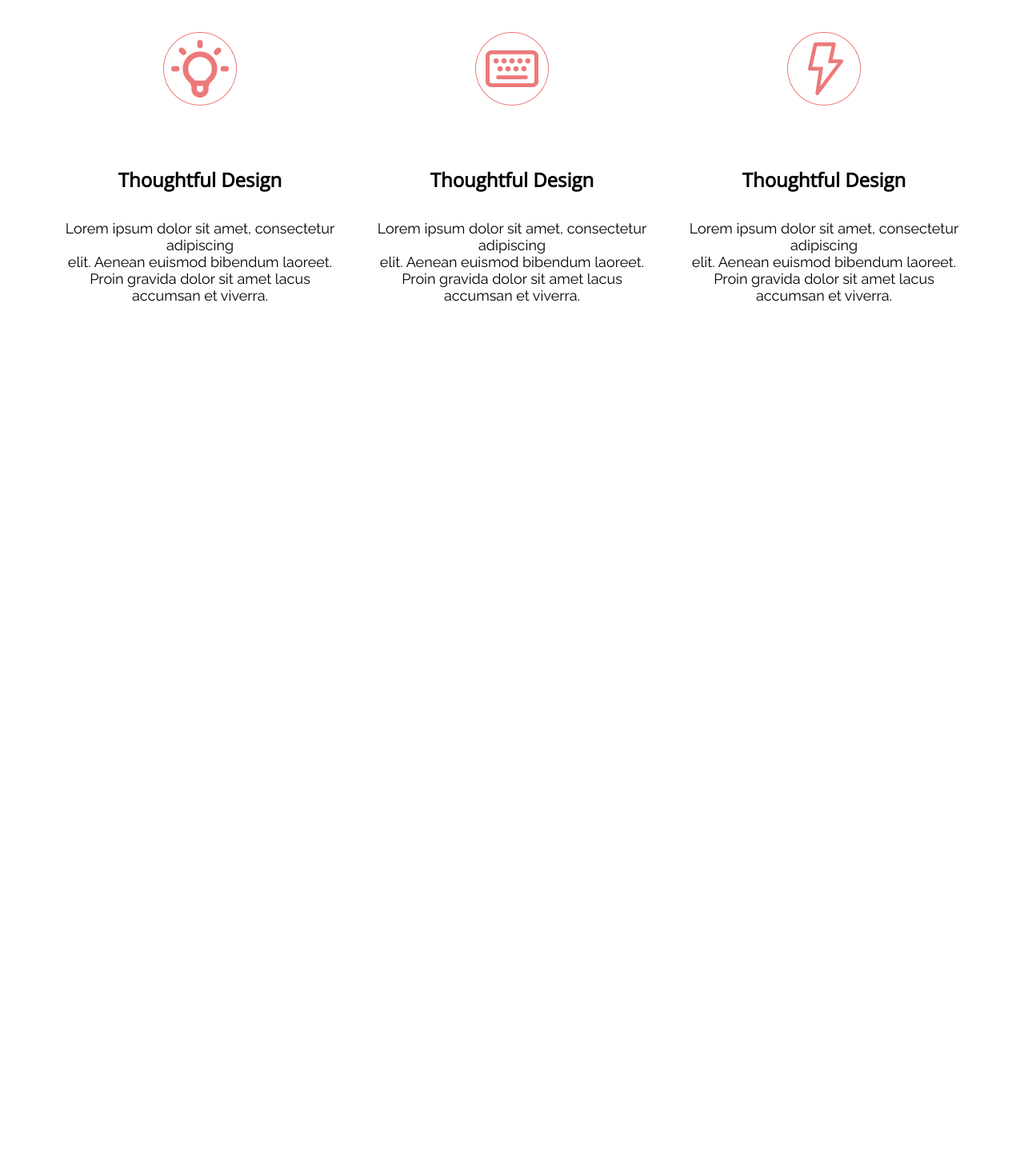
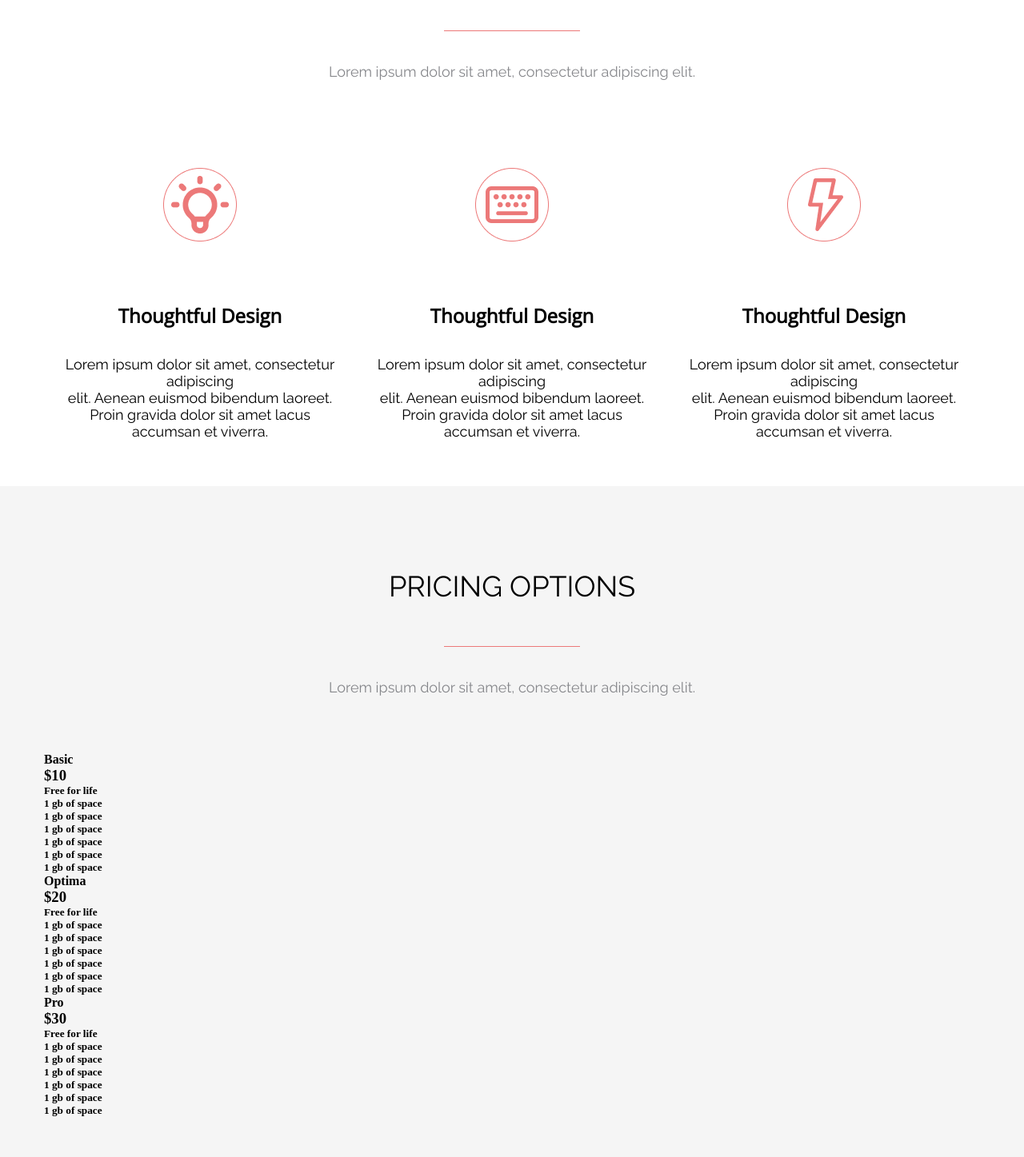
Before and after one commit to AlexIsaevich/tms_fe80, a plain HTML site: page index.html in a window 1280 px wide. Shown: the part 282-1729 px from the top of the page at 80% size. Before the commit the page ends 800 px from the top, so only its background shows below. Drawn offline with nearby package versions, Linux system fonts and the light colour scheme.

Commit message:
general updates hw lesson 2 about tabs and pricing sections

```diff
--- a/css/about.css
+++ b/css/about.css
@@ -1,11 +1,12 @@
 /* about section styling */
-.section__about-wrapper {
+
+.about__wrapper {
     margin: 0 auto;
-    padding: 0 15px;
+    padding: 50px 15px 58px 15px;
     max-width: 1170px;
 }
 
-.section__about-title {
+.about__title {
     padding: 54px 0;
 
     font-size: 36px;
@@ -13,9 +14,10 @@
     line-height: 42px;
     font-family: 'Raleway', sans-serif;
     font-weight: 400;
+    text-transform: uppercase;
 }
 
-.section__about-separator {
+.about__separator {
     width: 170px;
     height: 0;
     margin: 0 auto;
@@ -24,7 +26,7 @@
     border-top: solid 1px #EC7979;
 }
 
-.section__about-subtitle {
+.about__subtitle {
     padding: 40px 0 71px;
 
     color: #86878B;
@@ -35,13 +37,12 @@
     line-height: 21px;
 }
 
-.section__about-content {
+.about__content {
     display: flex;
-    padding: 0 0 58px 0;
     justify-content: space-between;
 }
 
-.section__content-item {
+.about__content-item {
     width: calc(100% / 3);
     margin: 0 15px;
     display: inline-block;
@@ -50,7 +51,7 @@
     text-align: center;
 }
 
-.section__content-title {
+.about__item-title {
     margin: 0 auto;
     padding: 33px 0 34px;
 
@@ -60,7 +61,7 @@
     font-weight: 700;
 }
 
-.section__content-subtitle {
+.about__item-subtitle {
     font-size: 18px;
     text-align: center;
     font-family: 'Raleway', sans-serif;
--- a/css/pricing.css
+++ b/css/pricing.css
@@ -0,0 +1,42 @@
+/* pricing section styling */
+
+.pricing {
+    background-color: #f5f5f5;
+}
+
+.pricing__wrapper {
+    margin: 0 auto;
+    padding: 50px 15px;
+    max-width: 1170px;
+}
+
+.pricing__title {
+    padding: 54px 0;
+
+    font-size: 36px;
+    text-align: center;
+    line-height: 42px;
+    font-family: 'Raleway', sans-serif;
+    font-weight: 400;
+    text-transform: uppercase;
+}
+
+.pricing__separator {
+    width: 170px;
+    height: 0;
+    margin: 0 auto;
+
+    border: none;
+    border-top: solid 1px #EC7979;
+}
+
+.pricing__subtitle {
+    padding: 40px 0 71px;
+
+    color: #86878B;
+    font-size: 18px;
+    text-align: center;
+    font-family: 'Raleway', sans-serif;
+    font-weight: 400;
+    line-height: 21px;
+}
--- a/css/tabs.css
+++ b/css/tabs.css
@@ -1 +1,11 @@
 /* tabs section styling */
+
+.tabs__wrapper {
+    margin: 0 auto;
+    padding: 99px 15px 0 15px;
+    max-width: 1170px;
+}
+
+.tab__content {
+    display: none;
+}
--- a/index.html
+++ b/index.html
@@ -8,35 +8,112 @@
         <title>FE80 Homework 2 Task 2</title>
     </head>
     <body>
-        <section class="section__about">
-            <div class="section__about-wrapper">
-                <h2 class="section__about-title">WHY THIS IS AWESOME</h2>
-                <hr class="section__about-separator">
-                <h5 class="section__about-subtitle">Lorem ipsum dolor sit amet, consectetur adipiscing elit.</h5>
-                <div class="section__about-content">
-                    <div class="section__content-item">
-                        <img class="section__content-image" src="img/about_icon_1.png">
-                        <h4 class="section__content-title">Thoughtful Design</h4>
-                        <h5 class="section__content-subtitle">Lorem ipsum dolor sit amet, consectetur adipiscing<br>
+        <section class="tabs">
+            <div class="tabs__wrapper">
+                <div class="tabs__nav">
+                    <button class="tab__nav-btn tab__nav-btn--is-active">Tab 1</button>
+                    <button class="tab__nav-btn">Tab 2</button>
+                    <button class="tab__nav-btn">Tab 3</button>
+                </div>
+                <div class="tabs__container">
+                    <div id="content-1" class="tab__content">
+                        <h3 class="tab__title">Tabs with soft transitioning effect.</h3>
+                        <h5 class="tab__text">Lorem ipsum dolor sit amet, consectetur adipiscing elit. Aenean euismod <br> bibendum laoreet. Proin gravida dolor sit amet lacus accumsan et viverra <br> justo commodo. Proin sodales pulvinar tempor. Cum sociis natoque penatibus et magnis dis parturient montes. <br><br> Lorem ipsum dolor sit amet, consectetur adipiscing elit. Aenean euismod <br> bibendum laoreet.</h5>
+                        <button class="tab__button">Download</button>
+                        <img class="tabs__image" src="img/new_york.png" alt="New York">
+                    </div>
+                    <div id="content-2" class="tab__content">
+                        <h3 class="tab__title">Tabs with soft transitioning effect.</h3>
+                        <h5 class="tab__text">Lorem ipsum dolor sit amet, consectetur adipiscing elit. Aenean euismod <br> bibendum laoreet. Proin gravida dolor sit amet lacus accumsan et viverra <br> justo commodo. Proin sodales pulvinar tempor. Cum sociis natoque penatibus et magnis dis parturient montes. <br><br> Lorem ipsum dolor sit amet, consectetur adipiscing elit. Aenean euismod <br> bibendum laoreet.</h5>
+                        <button class="tab__button">Download</button>
+                        <img class="tabs__image" src="img/london.png" alt="London">
+                    </div>
+                    <div id="content-3" class="tab__content">
+                        <h3 class="tab__title">Tabs with soft transitioning effect.</h3>
+                        <h5 class="tab__text">Lorem ipsum dolor sit amet, consectetur adipiscing elit. Aenean euismod <br> bibendum laoreet. Proin gravida dolor sit amet lacus accumsan et viverra <br> justo commodo. Proin sodales pulvinar tempor. Cum sociis natoque penatibus et magnis dis parturient montes. <br><br> Lorem ipsum dolor sit amet, consectetur adipiscing elit. Aenean euismod <br> bibendum laoreet.</h5>
+                        <button class="tab__button">Download</button>
+                        <img class="tabs__image" src="img/tokyo.png" alt="Tokyo">
+                    </div>
+                </div>
+            </div>
+        </section>
+        <section class="about">
+            <div class="about__wrapper">
+                <h2 class="about__title">why this is awesome</h2>
+                <hr class="about__separator">
+                <h5 class="about__subtitle">Lorem ipsum dolor sit amet, consectetur adipiscing elit.</h5>
+                <div class="about__content">
+                    <div class="about__content-item">
+                        <img class="about__item-image" src="img/about_icon_1.png">
+                        <h4 class="about__item-title">Thoughtful Design</h4>
+                        <h5 class="about__item-subtitle">Lorem ipsum dolor sit amet, consectetur adipiscing<br>
                             elit. Aenean euismod bibendum laoreet. Proin gravida  dolor sit amet lacus accumsan et viverra.
                         </h5>
                     </div>
-                    <div class="section__content-item">
-                        <img class="section__content-image" src="img/about_icon_2.png">
-                        <h4 class="section__content-title">Thoughtful Design</h4>
-                        <h5 class="section__content-subtitle">Lorem ipsum dolor sit amet, consectetur adipiscing<br>
+                    <div class="about__content-item">
+                        <img class="about__item-image" src="img/about_icon_2.png">
+                        <h4 class="about__item-title">Thoughtful Design</h4>
+                        <h5 class="about__item-subtitle">Lorem ipsum dolor sit amet, consectetur adipiscing<br>
                             elit. Aenean euismod bibendum laoreet. Proin gravida  dolor sit amet lacus accumsan et viverra.
                         </h5>
                     </div>
-                    <div class="section__content-item">
-                        <img class="section__content-image" src="img/about_icon_3.png">
-                        <h4 class="section__content-title">Thoughtful Design</h4>
-                        <h5 class="section__content-subtitle">Lorem ipsum dolor sit amet, consectetur adipiscing<br>
+                    <div class="about__content-item">
+                        <img class="about__item-image" src="img/about_icon_3.png">
+                        <h4 class="about__item-title">Thoughtful Design</h4>
+                        <h5 class="about__item-subtitle">Lorem ipsum dolor sit amet, consectetur adipiscing<br>
                             elit. Aenean euismod bibendum laoreet. Proin gravida  dolor sit amet lacus accumsan et viverra.
                         </h5>
                     </div>
                 </div>
             </div>
         </section>
+        <section class="pricing">
+            <div class="pricing__wrapper">
+                <h2 class="pricing__title">pricing options</h2>
+                <hr class="pricing__separator">
+                <h5 class="pricing__subtitle">Lorem ipsum dolor sit amet, consectetur adipiscing elit.</h5>
+                <div class="pricing__content">
+                    <div class="pricing__item">
+                        <h4 class="pricing__item-title">Basic</h4>
+                        <h3 class="pricing__item-cost">$10</h3>
+                        <h5 class="pricing__item-description">Free for life</h5>
+                        <div class="pricing__list">
+                            <h5 class="pricing__list-item">1 gb of space</h5>
+                            <h5 class="pricing__list-item">1 gb of space</h5>
+                            <h5 class="pricing__list-item">1 gb of space</h5>
+                            <h5 class="pricing__list-item">1 gb of space</h5>
+                            <h5 class="pricing__list-item">1 gb of space</h5>
+                            <h5 class="pricing__list-item">1 gb of space</h5>
+                        </div>
+                    </div>
+                    <div class="pricing__item">
+                        <h4 class="pricing__item-title">Optima</h4>
+                        <h3 class="pricing__item-cost">$20</h3>
+                        <h5 class="pricing__item-description">Free for life</h5>
+                        <div class="pricing__list">
+                            <h5 class="pricing__list-item">1 gb of space</h5>
+                            <h5 class="pricing__list-item">1 gb of space</h5>
+                            <h5 class="pricing__list-item">1 gb of space</h5>
+                            <h5 class="pricing__list-item">1 gb of space</h5>
+                            <h5 class="pricing__list-item">1 gb of space</h5>
+                            <h5 class="pricing__list-item">1 gb of space</h5>
+                        </div>
+                    </div>
+                    <div class="pricing__item">
+                        <h4 class="pricing__item-title">Pro</h4>
+                        <h3 class="pricing__item-cost">$30</h3>
+                        <h5 class="pricing__item-description">Free for life</h5>
+                        <div class="pricing__list">
+                            <h5 class="pricing__list-item">1 gb of space</h5>
+                            <h5 class="pricing__list-item">1 gb of space</h5>
+                            <h5 class="pricing__list-item">1 gb of space</h5>
+                            <h5 class="pricing__list-item">1 gb of space</h5>
+                            <h5 class="pricing__list-item">1 gb of space</h5>
+                            <h5 class="pricing__list-item">1 gb of space</h5>
+                        </div>
+                    </div>
+                </div>
+            </div>
+        </section>
     </body>
 </html>
```
Also changed, not shown: hw_lesson_2/task_5/index.html (+4 -4 lines), img/london.png (added), img/new_york.png (added), img/tokyo.png (added).
